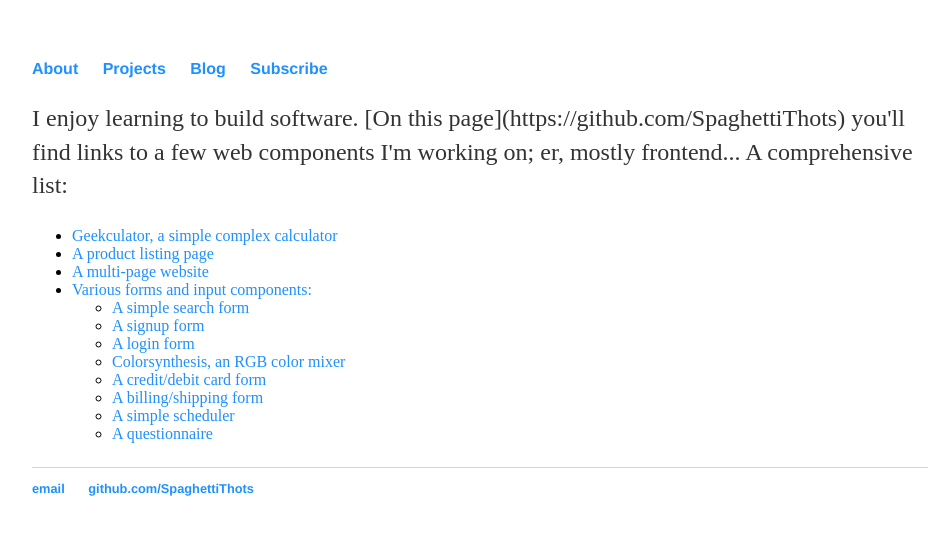
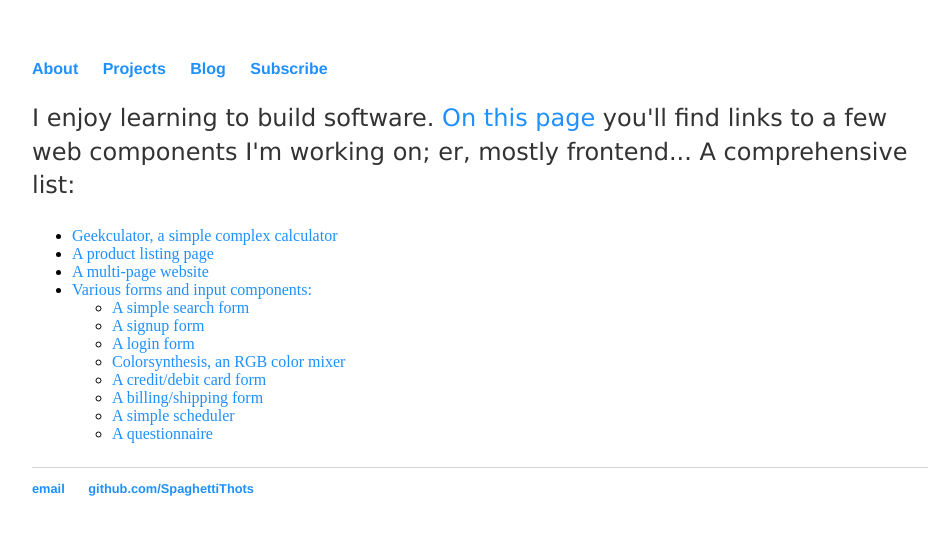
Before and after one commit to CornScript/CornScript.github.io, a Jekyll site: the page built from projects/index.html, in a window 1280 px wide. Shown: the top 535 px of the page, without its empty margins (160-1103 px from the left). Built offline with Jekyll 4.4.1, drawn with Linux system fonts in a browser that asks for light colours.

Commit message:
Projects page unleshed

```diff
--- a/css/main.css
+++ b/css/main.css
@@ -30,6 +30,10 @@ p {
     font-size: 1.5em;
     line-height: 1.4em;
     color: #333;
+    font-family: Verdana;
+}
+.list{
+    font-family: 'Roboto Slab';
 }
 footer {
     border-top: 1px solid #d5d5d5;
--- a/projects/index.html
+++ b/projects/index.html
@@ -3,23 +3,23 @@ layout: default
 ---
 
 <p>
-    I enjoy learning to build software. [On this page](https://github.com/SpaghettiThots) you'll find links to a few web components I'm working on; er, mostly frontend...
+    I enjoy learning to build software. <a href="https://github.com/SpaghettiThots">On this page</a> you'll find links to a few web components I'm working on; er, mostly frontend...
 
     A comprehensive list:
     <ul>
-        <li><a href="https://github.com/SpaghettiThots/geekculator">Geekculator, a simple complex calculator</a></li>
-        <li><a href="https://github.com/SpaghettiThots/product-listing-page">A product listing page</a></li>
-        <li><a href="https://github.com/SpaghettiThots/multi-page-site">A multi-page website</a></li>
-        <li><a href="https://github.com/SpaghettiThots/forms-and-inputs">Various forms and input components:</a></li>
+        <li class="list"><a href="https://github.com/SpaghettiThots/geekculator">Geekculator, a simple complex calculator</a></li>
+        <li class="list"><a href="https://github.com/SpaghettiThots/product-listing-page">A product listing page</a></li>
+        <li class="list"><a href="https://github.com/SpaghettiThots/multi-page-site">A multi-page website</a></li>
+        <li class="list"><a href="https://github.com/SpaghettiThots/forms-and-inputs">Various forms and input components:</a></li>
             <ul>
-                <li><a href="https://github.com/SpaghettiThots/forms-and-inputs">A simple search form</a></li>
-                <li><a href="https://github.com/SpaghettiThots/forms-and-inputs">A signup form</a></li>
-                <li><a href="https://github.com/SpaghettiThots/forms-and-inputs">A login form</a></li>
-                <li><a href="https://github.com/SpaghettiThots/forms-and-inputs">Colorsynthesis, an RGB color mixer</a></li>
-                <li><a href="https://github.com/SpaghettiThots/forms-and-inputs">A credit/debit card form</a></li>
-                <li><a href="https://github.com/SpaghettiThots/forms-and-inputs">A billing/shipping form</a></li>
-                <li><a href="https://github.com/SpaghettiThots/forms-and-inputs">A simple scheduler</a></li>
-                <li><a href="https://github.com/SpaghettiThots/forms-and-inputs">A questionnaire</a></li>
+                <li class="list"><a href="https://github.com/SpaghettiThots/forms-and-inputs">A simple search form</a></li>
+                <li class="list"><a href="https://github.com/SpaghettiThots/forms-and-inputs">A signup form</a></li>
+                <li class="list"><a href="https://github.com/SpaghettiThots/forms-and-inputs">A login form</a></li>
+                <li class="list"><a href="https://github.com/SpaghettiThots/forms-and-inputs">Colorsynthesis, an RGB color mixer</a></li>
+                <li class="list"><a href="https://github.com/SpaghettiThots/forms-and-inputs">A credit/debit card form</a></li>
+                <li class="list"><a href="https://github.com/SpaghettiThots/forms-and-inputs">A billing/shipping form</a></li>
+                <li class="list"><a href="https://github.com/SpaghettiThots/forms-and-inputs">A simple scheduler</a></li>
+                <li class="list"><a href="https://github.com/SpaghettiThots/forms-and-inputs">A questionnaire</a></li>
             </ul>
     </ul>
 </p>
```
